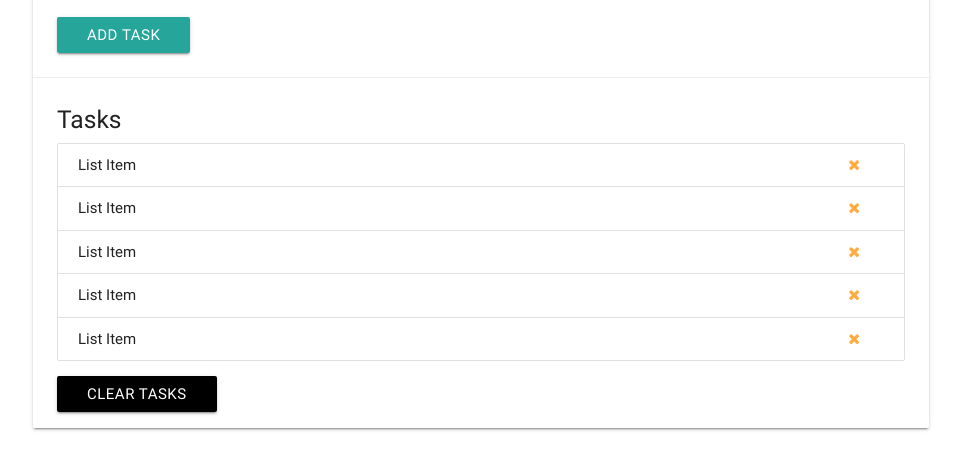
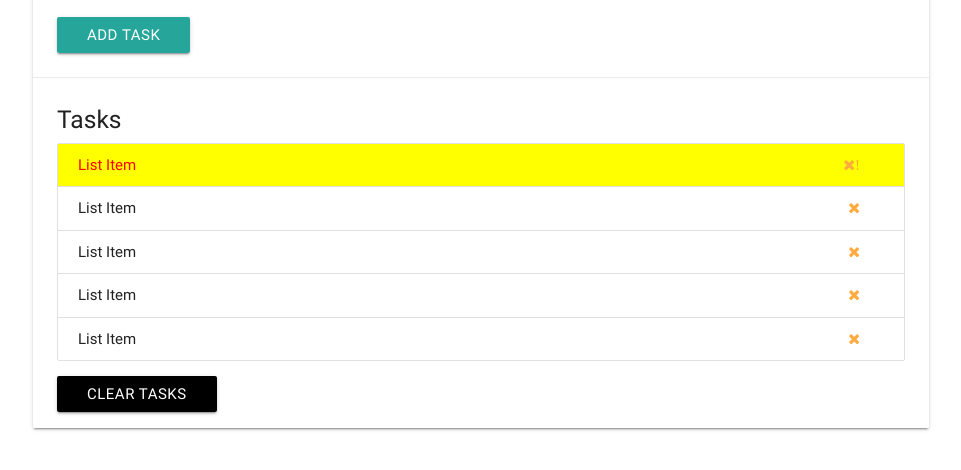
Before and after one commit to KondaHemanth/jsPractice, a plain HTML site: page index.html in a window 1280 px wide. Shown: the part 156-626 px from the top of the page, without its empty margins (159-1120 px from the left). Drawn offline with nearby package versions, Linux system fonts and the light colour scheme.

Commit message:
practice

```diff
--- a/app.js
+++ b/app.js
@@ -1,9 +1,9 @@
-//document.querySelector('li').style.background = 'yellow';
+document.querySelector('li').style.background = 'yellow';
 
-//const items = document.getElementsByClassName('collection-item');
+const items = document.getElementsByClassName('collection-item');
 
 //console.log(items[0]);
-//items[0].style.color = 'red';
+items[0].style.color = 'red';
 
 
 function add(){
--- a/index.html
+++ b/index.html
@@ -42,7 +42,7 @@
               <li class="collection-item">
                 List Item
                 <a href="#" class="delete-item secondary-content">
-                  <i class="fa fa-remove"></i>
+                  <i class="fa fa-remove">!</i>
                 </a>
               </li>
               <li class="collection-item">
```
